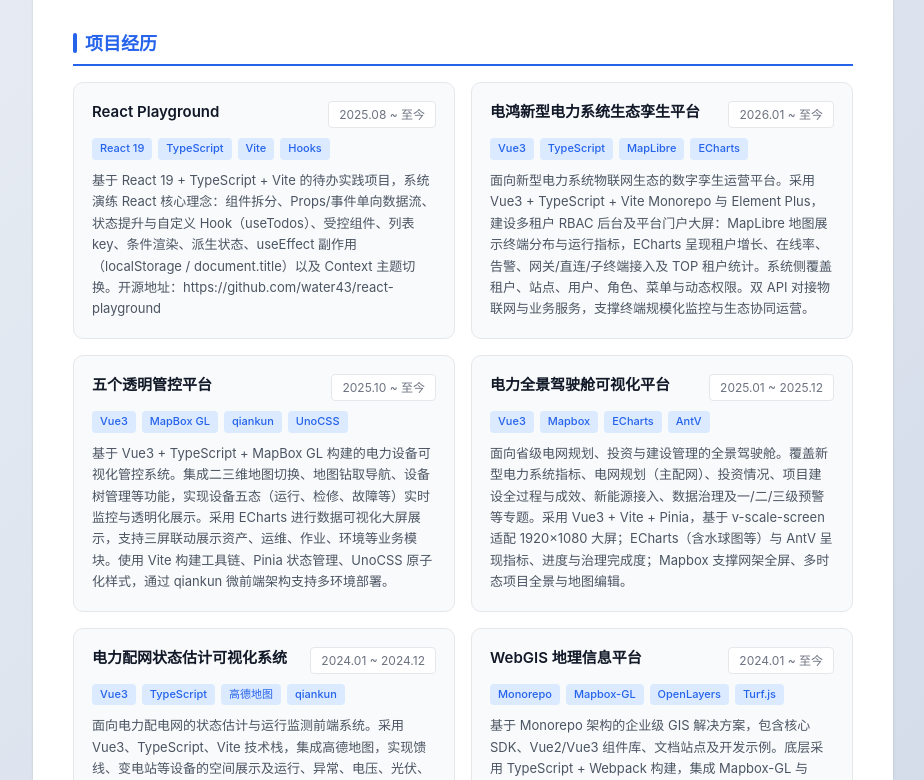
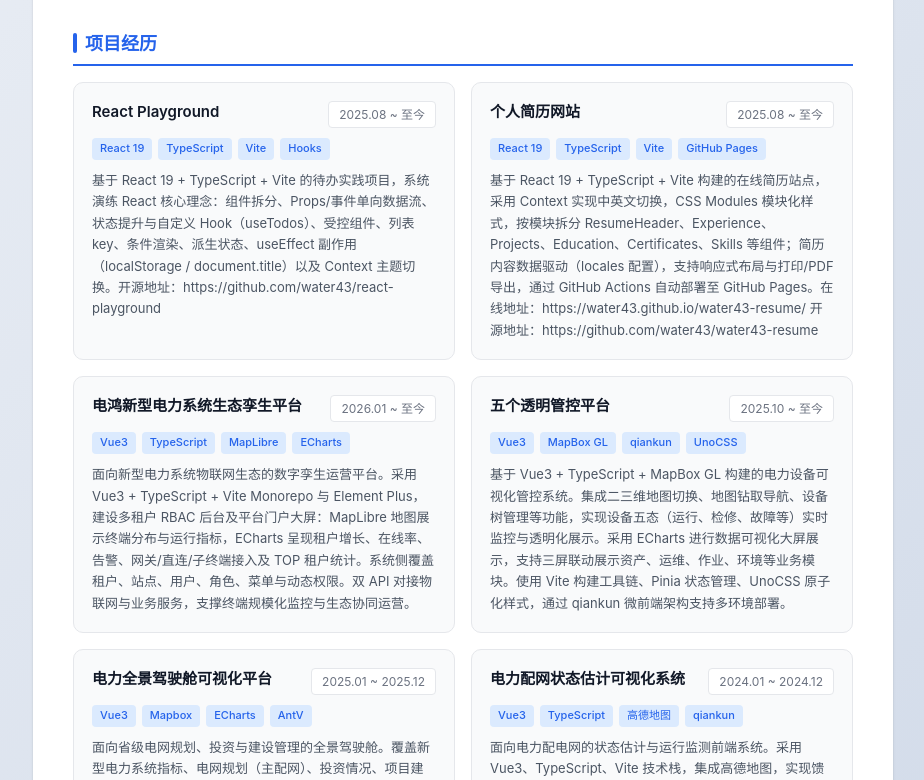
Before and after one commit to water43/water43-resume, a React (Vite) app: page / in a window 1280 px wide. Shown: the part 1220-2000 px from the top of the page, without its empty margins (177-1101 px from the left). Built offline with nearby package versions, Linux system fonts and the light colour scheme.

Commit message:
feat: 项目经历新增个人简历网站 React 项目
Co-authored-by: water43 <water43@users.noreply.github.com>

```diff
--- a/src/locales/en.ts
+++ b/src/locales/en.ts
@@ -64,6 +64,12 @@ export const en: ResumeLocale = {
       period: '2025.08 - Present',
       tags: ['React 19', 'TypeScript', 'Vite', 'Hooks'],
       description: 'Todo practice project built with React 19 + TypeScript + Vite, systematically covering React core concepts: component composition, props/events unidirectional data flow, state lifting and custom Hook (useTodos), controlled components, list keys, conditional rendering, derived state, useEffect side effects (localStorage / document.title), and Context-based theme switching. Repo: https://github.com/water43/react-playground'
+    },
+    {
+      name: 'Personal Resume Website',
+      period: '2025.08 - Present',
+      tags: ['React 19', 'TypeScript', 'Vite', 'GitHub Pages'],
+      description: 'Online resume site built with React 19 + TypeScript + Vite, featuring Context-based zh/en switching, CSS Modules styling, and modular components (ResumeHeader, Experience, Projects, Education, Certificates, Skills). Content is data-driven via locale configs, with responsive layout and print/PDF export. Auto-deployed to GitHub Pages via GitHub Actions. Live: https://water43.github.io/water43-resume/  Repo: https://github.com/water43/water43-resume'
     },
     {
       name: 'DianhongOS Digital Twin Platform',
--- a/src/locales/zh.ts
+++ b/src/locales/zh.ts
@@ -64,6 +64,12 @@ export const zh: ResumeLocale = {
       period: '2025.08 ~ 至今',
       tags: ['React 19', 'TypeScript', 'Vite', 'Hooks'],
       description: '基于 React 19 + TypeScript + Vite 的待办实践项目，系统演练 React 核心理念：组件拆分、Props/事件单向数据流、状态提升与自定义 Hook（useTodos）、受控组件、列表 key、条件渲染、派生状态、useEffect 副作用（localStorage / document.title）以及 Context 主题切换。开源地址：https://github.com/water43/react-playground'
+    },
+    {
+      name: '个人简历网站',
+      period: '2025.08 ~ 至今',
+      tags: ['React 19', 'TypeScript', 'Vite', 'GitHub Pages'],
+      description: '基于 React 19 + TypeScript + Vite 构建的在线简历站点，采用 Context 实现中英文切换，CSS Modules 模块化样式，按模块拆分 ResumeHeader、Experience、Projects、Education、Certificates、Skills 等组件；简历内容数据驱动（locales 配置），支持响应式布局与打印/PDF 导出，通过 GitHub Actions 自动部署至 GitHub Pages。在线地址：https://water43.github.io/water43-resume/  开源地址：https://github.com/water43/water43-resume'
     },
     {
       name: '电鸿新型电力系统生态孪生平台',
```
